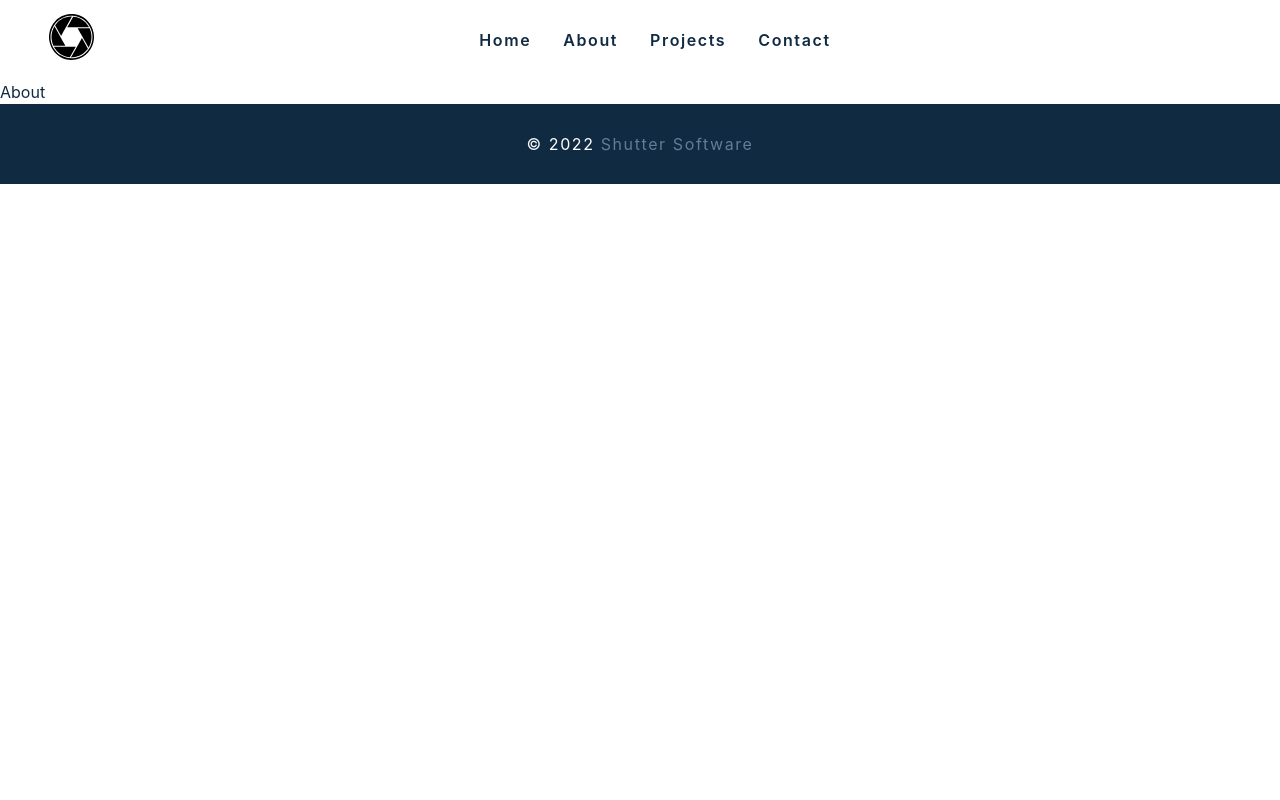
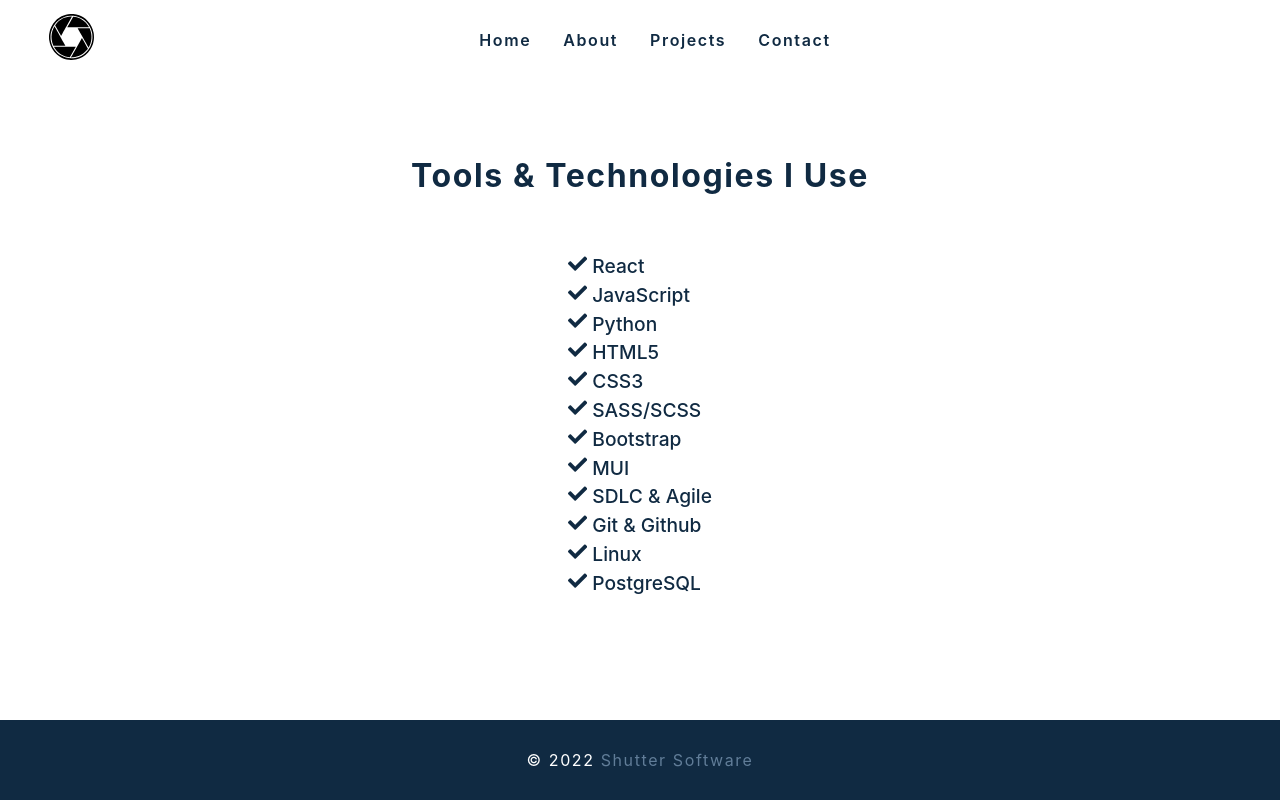
Before and after one commit to musatirgithub/portfolio-project, a React (Create React App) app: page /about in a window 1280 px wide. Built offline with nearby package versions, Linux system fonts and the light colour scheme.

Commit message:
about page is added

```diff
--- a/src/pages/About.js
+++ b/src/pages/About.js
@@ -1,7 +1,81 @@
 import React from "react";
+import styled from "styled-components";
+import { FaCheck } from "react-icons/fa";
 
 const About = () => {
-  return <div>About</div>;
+  return (
+    <Wrapper>
+      <div className="content">
+        <h3>Tools & technologies i use</h3>
+        <ul>
+          <li>
+            <FaCheck /> React
+          </li>
+          <li>
+            <FaCheck /> JavaScript
+          </li>
+          <li>
+            <FaCheck /> Python
+          </li>
+          <li>
+            <FaCheck /> HTML5
+          </li>
+          <li>
+            <FaCheck /> CSS3
+          </li>
+          <li>
+            <FaCheck /> SASS/SCSS
+          </li>
+          <li>
+            <FaCheck /> Bootstrap
+          </li>
+          <li>
+            <FaCheck /> MUI
+          </li>
+          <li>
+            <FaCheck /> SDLC & Agile
+          </li>
+          <li>
+            <FaCheck /> Git & Github
+          </li>
+          <li>
+            <FaCheck /> Linux
+          </li>
+          <li>
+            <FaCheck /> PostgreSQL
+          </li>
+        </ul>
+      </div>
+    </Wrapper>
+  );
 };
 
+const Wrapper = styled.main`
+  .content {
+    padding-top: 1rem;
+    min-height: calc(100vh - 10rem);
+    width: 95vw;
+    margin: 0 auto;
+    h3 {
+      text-align: center;
+    }
+    ul {
+      padding-top: 1rem;
+      width: max-content;
+      margin: 0 auto;
+    }
+    li {
+      font-size: 1.2rem;
+      font-weight: 500;
+    }
+  }
+  @media (min-width: 992px) {
+    .content {
+      padding-top: 5rem;
+      ul {
+        padding-top: 3rem;
+      }
+    }
+  }
+`;
 export default About;
```
